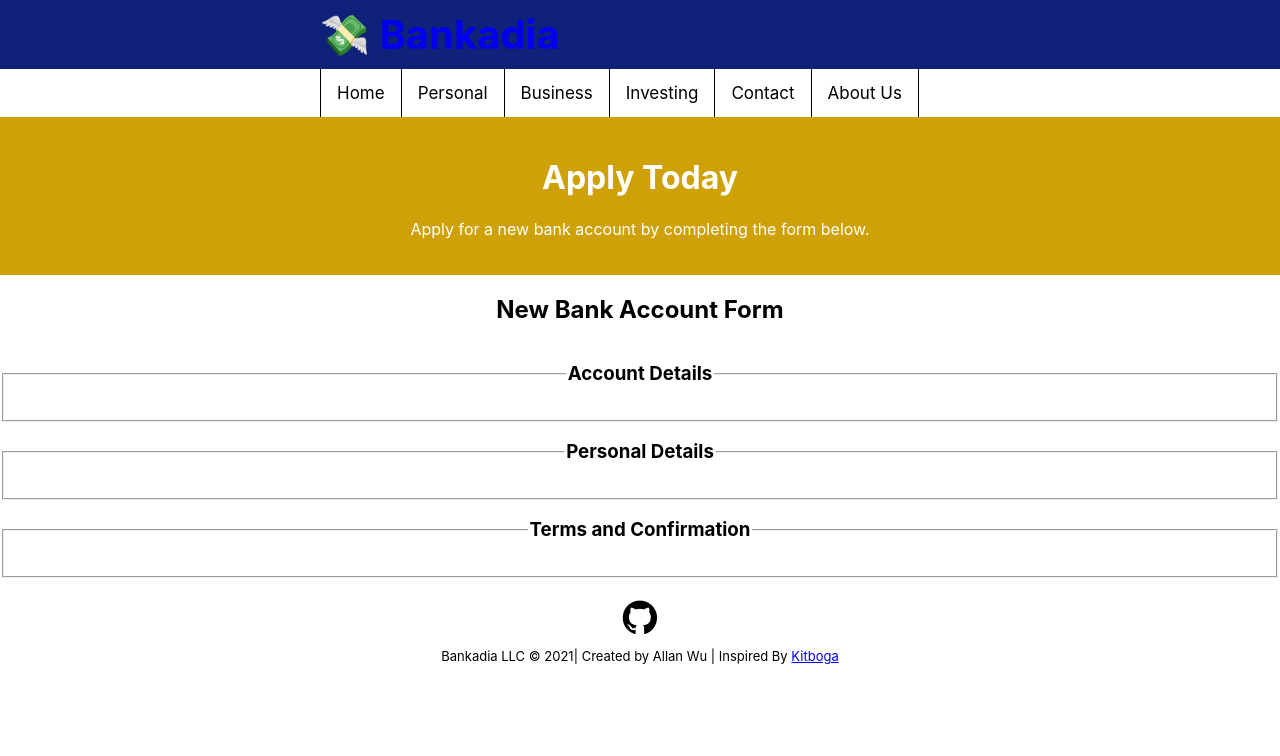
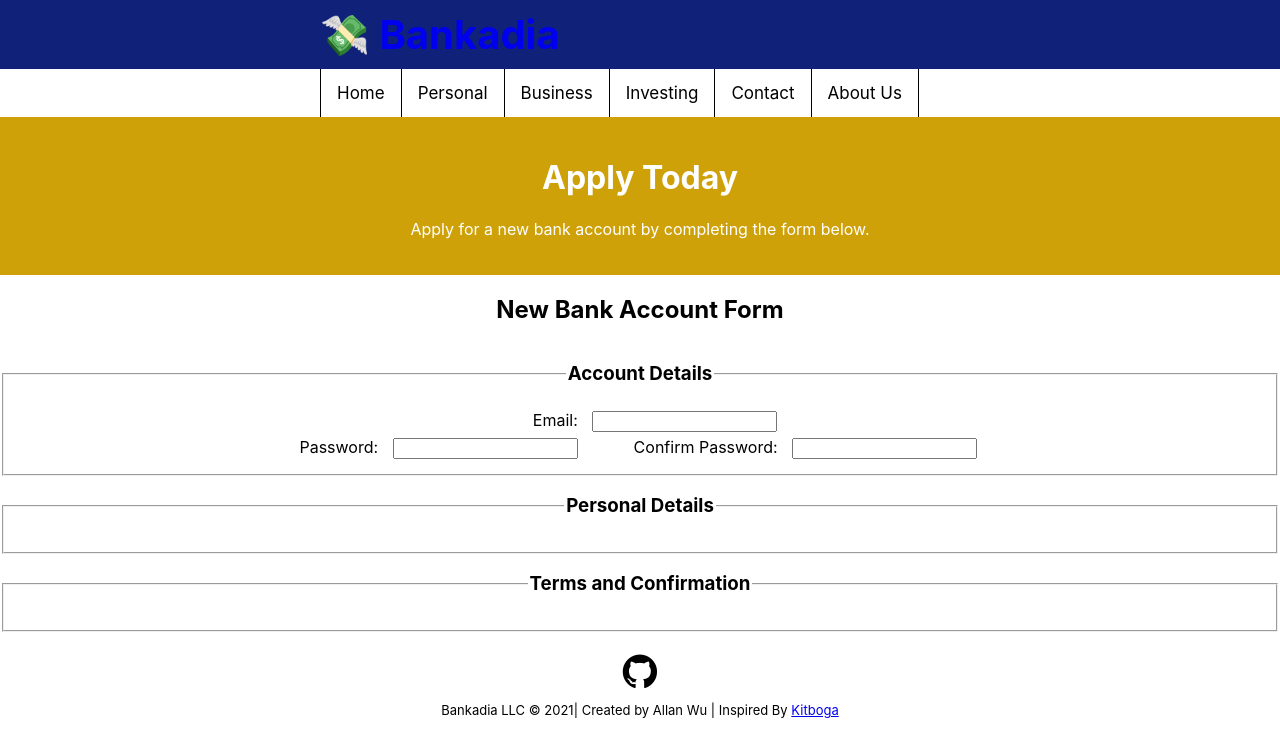
Before and after one commit to ywuhub/Bankadia, a React (Create React App) app: page /register in a window 1280 px wide. Shown: the top 756 px of the page. Built offline with nearby package versions, Linux system fonts and the light colour scheme.

Commit message:
Progress: Continuing to complete the Registration Form
Figuring out how to have multi column form using css.

```diff
--- a/src/registration.css
+++ b/src/registration.css
@@ -17,3 +17,19 @@
 #prefix {
     width: 40px;
 }
+
+.fieldset {
+    border: none;
+    border-top: 1px solid #8ebf42;
+}
+
+.account-details {
+    margin-right: 10%;
+}
+
+.account_label{
+    display:inline-block;
+    width:200px;
+    margin-right:10px;
+    text-align:right;
+}
--- a/src/registration.js
+++ b/src/registration.js
@@ -6,7 +6,6 @@ function Register() {
             <div class="register-header">
                 <h1>Apply Today</h1>
                 <p>Apply for a new bank account by completing the form below.</p>
-
             </div>
 
             <div class="register-form">
@@ -16,6 +15,11 @@ function Register() {
                         <legend>
                             <h3>Account Details</h3>
                         </legend>
+                        <div class="account-details">
+                            <label for="email" class="account_label">Email:</label> <input type="text" name="email"/> <br/>
+                            <label for="password" class="account_label">Password:</label> <input type="password" name="password"/>
+                            <label for="confirm_password" class="account_label">Confirm Password:</label> <input type="password" name="confirm_password"/><br/>
+                        </div>
                     </fieldset>
                     <fieldset>
                         <legend>
```
Also changed, not shown: 1 other file (tests, documents, lock files or other folders).
